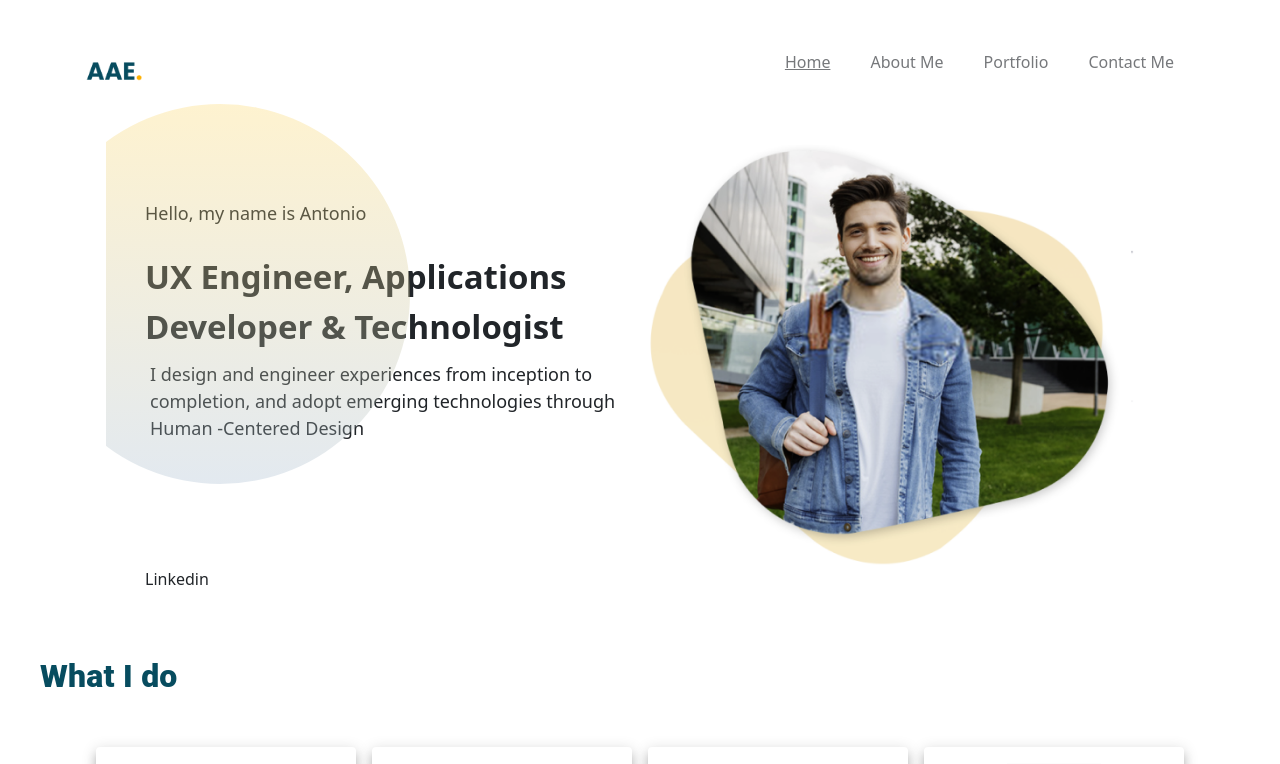
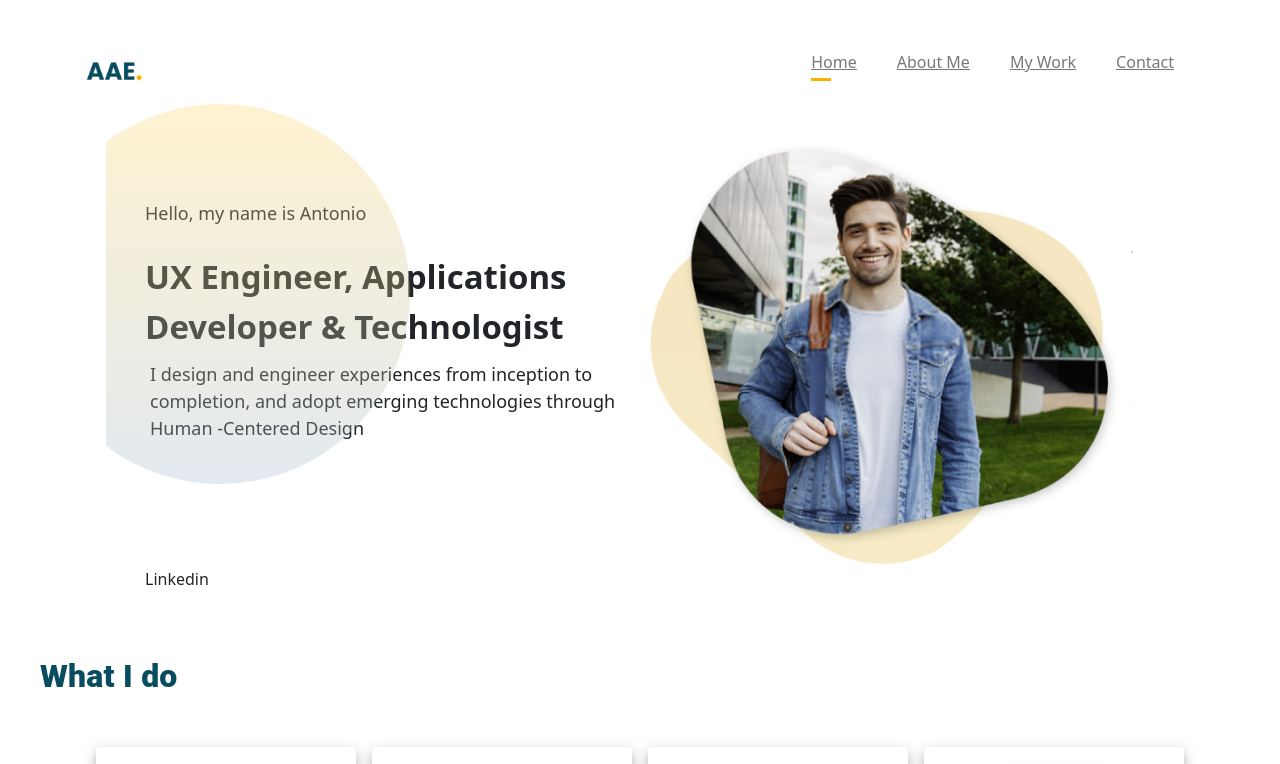
Before and after one commit to aeggermont/aae-portfolio-2023, a React (Create React App) app: page / in a window 1280 px wide. Shown: the top 764 px of the page. Built offline with nearby package versions, Linux system fonts and the light colour scheme.

Commit message:
integrated navlinks with base feature pages

```diff
--- a/src/Components/header/header.jsx
+++ b/src/Components/header/header.jsx
@@ -42,15 +42,15 @@ function Header() {
                                 <a href="#" className="close_btn"><i><FaTimes/></i></a>
                             </div>
                             <ul className="sidebar-menu">
-                                <li className="menu-item"><a> Home</a></li>
-                                <li className="menu-item"><a> About Me</a>
-                                    <ul className="sub-menu">
-                                        <li className="menu-item"><a>Background</a></li>
+                                <li className="menu-item"><NavLink exact={true} activeClassName="active_link" to="/"> Home </NavLink></li>
+                                <li className="menu-item"><NavLink exact={true} activeClassName="active_link" to="/aboutme"> About Me  </NavLink></li>
+                                <li>
+                                        <ul className="sub-menu">
+                                        <li className="menu-item"><NavLink exact={true} activeClassName="active_link" to="/mywork"> My Work </NavLink></li>
                                         <li className="menu-item"><a>Skills </a></li>
                                     </ul>
                                 </li>
-                                <li className="menu-item"><a> Portfolio</a></li>
-                                <li className="menu-item"><a> Contact Me</a></li>
+                                <li className="menu-item"><NavLink exact={true} activeClassName="active_link" to="/contact"> Contact </NavLink></li>
                             </ul>
                         </div>
                     </div>
@@ -67,10 +67,10 @@ function Header() {
                                     <div className="primary_menu" id="menu">
                                         <nav className="main_menu">
                                             <ul>
-                                                <li className="menu-item"><NavLink exact={true} activeClassName="active_link" to="/test"> Home </NavLink></li>
-                                                <li className="menu-item"><a>About Me</a></li>
-                                                <li className="menu-item"><a>Portfolio </a></li>
-                                                <li className="menu-item"><a>Contact Me </a></li>
+                                                <li className="menu-item"><NavLink exact={true} activeClassName="active_link" to="/"> Home </NavLink></li>
+                                                <li className="menu-item"><NavLink exact={true} activeClassName="active_link" to="/aboutme"> About Me  </NavLink></li>
+                                                <li className="menu-item"><NavLink exact={true} activeClassName="active_link" to="/mywork"> My Work </NavLink></li>
+                                                <li className="menu-item"><NavLink exact={true} activeClassName="active_link" to="/contact"> Contact </NavLink></li>
                                             </ul>
                                         </nav>
                                     </div>
```
